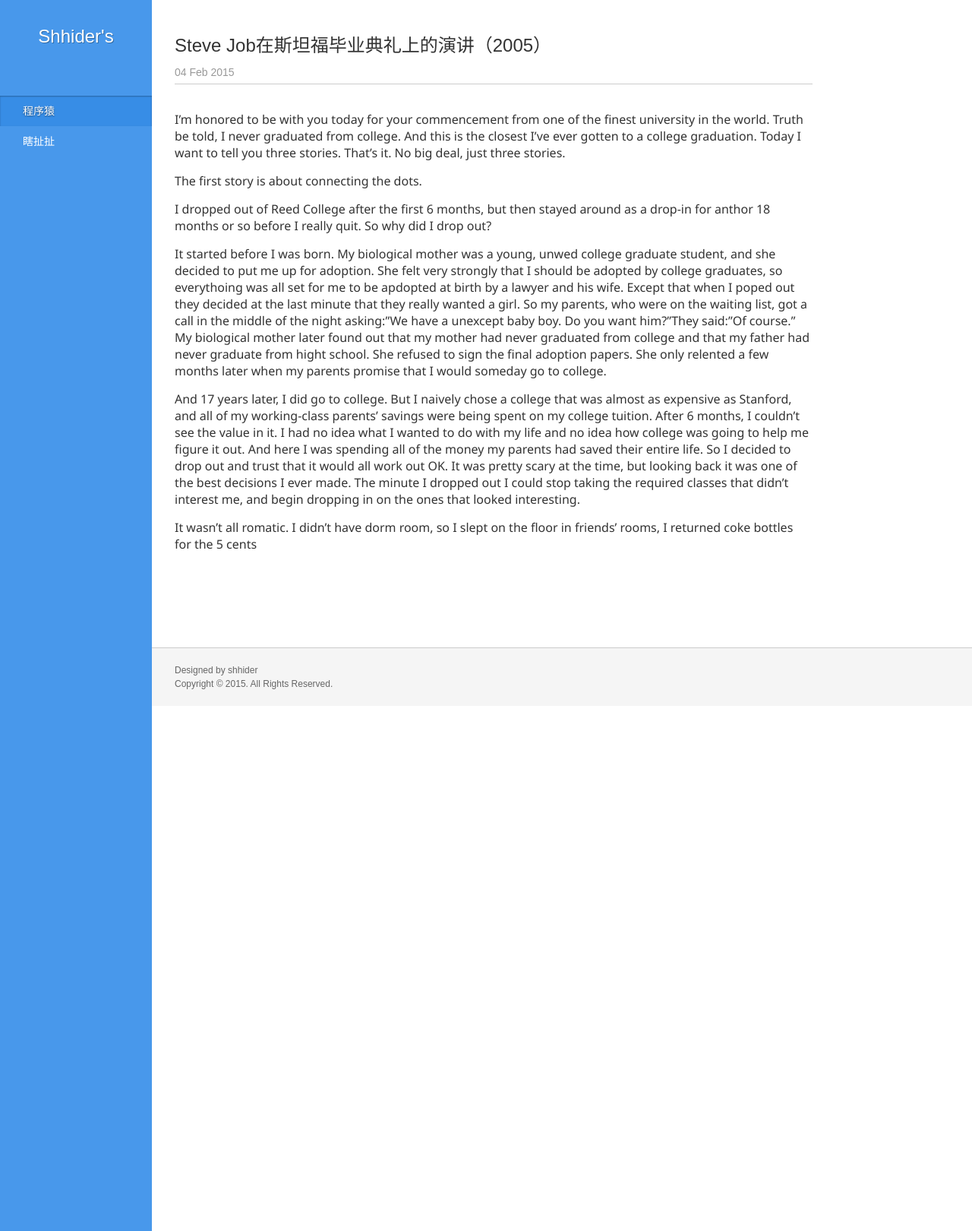
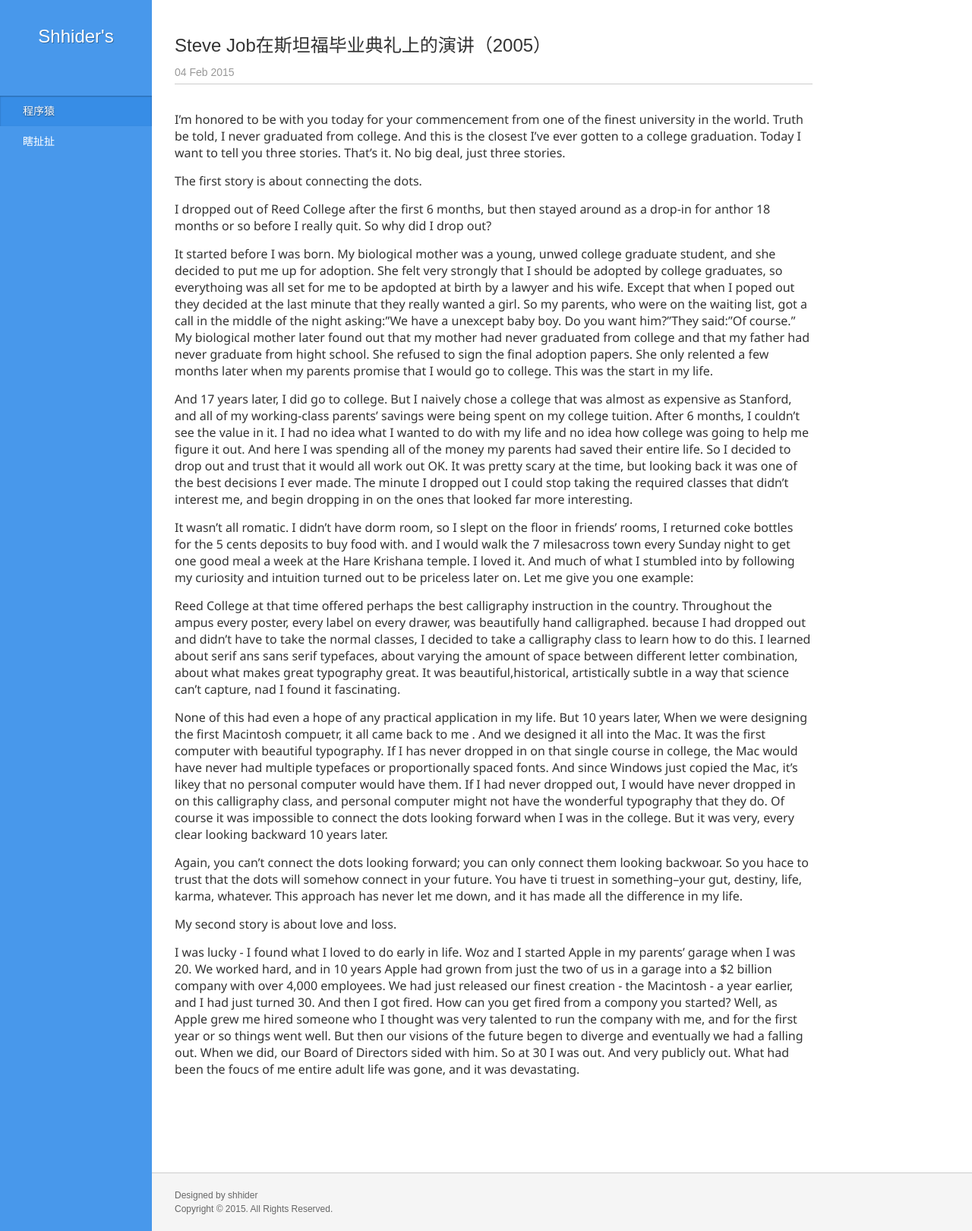
Before and after one commit to shhider/shhider.github.io, a Jekyll site: the page built from _posts/2015-02-04-Steve-Jobs-Stanford-speech-2005.md, in a window 1280 px wide. Shown: the whole page at 76% size. Built offline with Jekyll 4.4.1, drawn with Linux system fonts in a browser that asks for light colours; Markdown is read by kramdown in place of the engine named in the settings.

```diff
--- /dev/null
+++ b/CNAME
@@ -0,0 +1 @@
+www.shhider.com
--- a/_posts/2015-02-04-Steve-Jobs-Stanford-speech-2005.md
+++ b/_posts/2015-02-04-Steve-Jobs-Stanford-speech-2005.md
@@ -11,8 +11,18 @@ The first story is about connecting the dots.
 
 I dropped out of Reed College after the first 6 months, but then stayed around as a drop-in for anthor 18 months or so before I really quit. So why did I drop out?
 
-It started before I was born. My biological mother was a young, unwed college graduate student, and she decided to put me up for adoption. She felt very strongly that I should be adopted by college graduates, so everythoing was all set for me to be apdopted at birth by a lawyer and his wife. Except that when I poped out they decided at the last minute that they really wanted a girl. So my parents, who were on the waiting list, got a call in the middle of the night asking:"We have a unexcept baby boy. Do you want him?"They said:"Of course." My biological mother later found out that my mother had never graduated from college and that my father had never graduate from hight school. She refused to sign the final adoption papers. She only relented a few months later when my parents promise that I would someday go to college.
+It started before I was born. My biological mother was a young, unwed college graduate student, and she decided to put me up for adoption. She felt very strongly that I should be adopted by college graduates, so everythoing was all set for me to be apdopted at birth by a lawyer and his wife. Except that when I poped out they decided at the last minute that they really wanted a girl. So my parents, who were on the waiting list, got a call in the middle of the night asking:"We have a unexcept baby boy. Do you want him?"They said:"Of course." My biological mother later found out that my mother had never graduated from college and that my father had never graduate from hight school. She refused to sign the final adoption papers. She only relented a few months later when my parents promise that I would go to college. This was the start in my life.
 
-And 17 years later, I did go to college. But I naively chose a college that was almost as expensive as Stanford, and all of my working-class parents' savings were being spent on my college tuition. After 6 months, I couldn't see the value in it. I had no idea what I wanted to do with my life and no idea how college was going to help me figure it out. And here I was spending all of the money my parents had saved their entire life. So I decided to drop out and trust that it would all work out OK. It was pretty scary at the time, but looking back it was one of the best decisions I ever made. The minute I dropped out I could stop taking the required classes that didn't interest me, and begin dropping in on the ones that looked interesting.
+And 17 years later, I did go to college. But I naively chose a college that was almost as expensive as Stanford, and all of my working-class parents' savings were being spent on my college tuition. After 6 months, I couldn't see the value in it. I had no idea what I wanted to do with my life and no idea how college was going to help me figure it out. And here I was spending all of the money my parents had saved their entire life. So I decided to drop out and trust that it would all work out OK. It was pretty scary at the time, but looking back it was one of the best decisions I ever made. The minute I dropped out I could stop taking the required classes that didn't interest me, and begin dropping in on the ones that looked far more interesting.
 
-It wasn't all romatic. I didn't have dorm room, so I slept on the floor in friends' rooms, I returned coke bottles for the 5 cents
+It wasn't all romatic. I didn't have dorm room, so I slept on the floor in friends' rooms, I returned coke bottles for the 5 cents deposits to buy food with. and I would walk the 7 milesacross town every Sunday night to get one good meal a week at the Hare Krishana temple. I loved it. And much of what I stumbled into by following my curiosity and intuition turned out to be priceless later on. Let me give you one example:
+
+Reed College at that time offered perhaps the best calligraphy instruction in the country. Throughout the ampus every poster, every label on every drawer, was beautifully hand calligraphed. because I had dropped out and didn't have to take the normal classes, I decided to take a calligraphy class to learn how to do this. I learned about serif ans sans serif typefaces, about varying the amount of space between different letter combination, about what makes great typography great. It was beautiful,historical, artistically subtle in a way that science can't capture, nad I found it fascinating.
+
+None of this had even a hope of any practical application in my life. But 10 years later, When we were designing the first Macintosh compuetr, it all came back to me . And we designed it all into the Mac. It was the first computer with beautiful typography. If I has never dropped in on that single course in college, the Mac would have never had multiple typefaces or proportionally spaced fonts. And since Windows just copied the Mac, it's likey that no personal computer would have them. If I had never dropped out, I would have never dropped in on this calligraphy class, and personal computer might not have the wonderful typography that they do. Of course it was impossible to connect the dots looking forward when I was in the college. But it was very, every clear looking backward 10 years later.
+
+Again, you can't connect the dots looking forward; you can only connect them looking backwoar. So you hace to trust that the dots will somehow connect in your future. You have ti truest in something--your gut, destiny, life, karma, whatever. This approach has never let me down, and it has made all the difference in my life.
+
+My second story is about love and loss.
+
+I was lucky - I found what I loved to do early in life. Woz and I started Apple in my parents' garage when I was 20. We worked hard, and in 10 years Apple had grown from just the two of us in a garage into a $2 billion company with over 4,000 employees. We had just released our finest creation - the Macintosh - a year earlier, and I had just turned 30. And then I got fired. How can you get fired from a compony you started? Well, as Apple grew me hired someone who I thought was very talented to run the company with me, and for the first year or so things went well. But then our visions of the future begen to diverge and eventually we had a falling out. When we did, our Board of Directors sided with him. So at 30 I was out. And very publicly out. What had been the foucs of me entire adult life was gone, and it was devastating.
```
Also changed, not shown: _posts/2015-04-05-graduate.md (added, +15 -0 lines).
